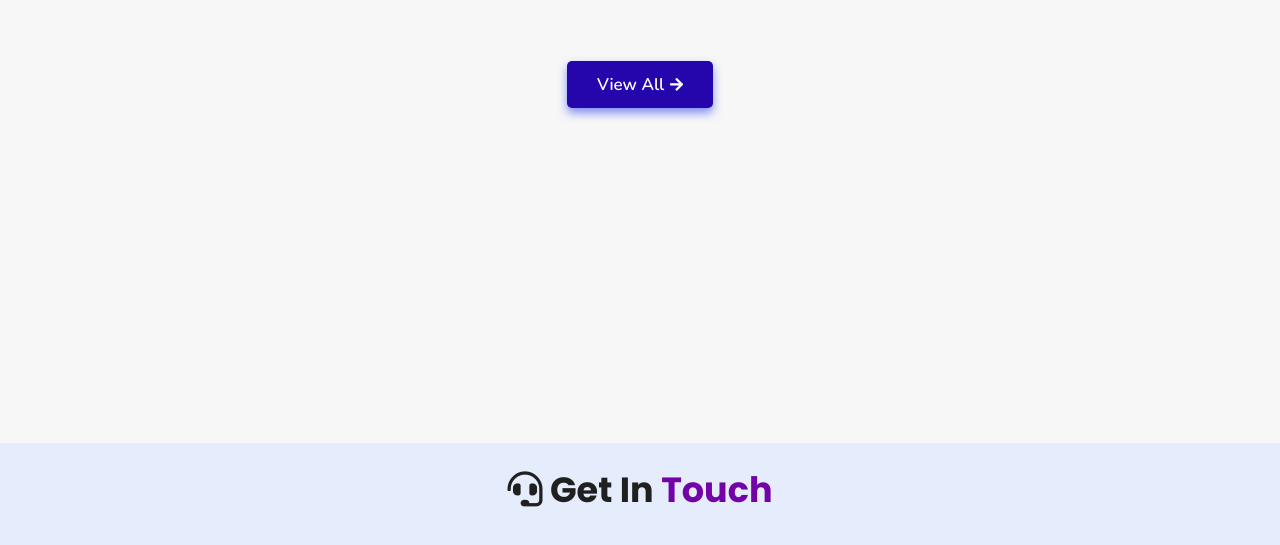
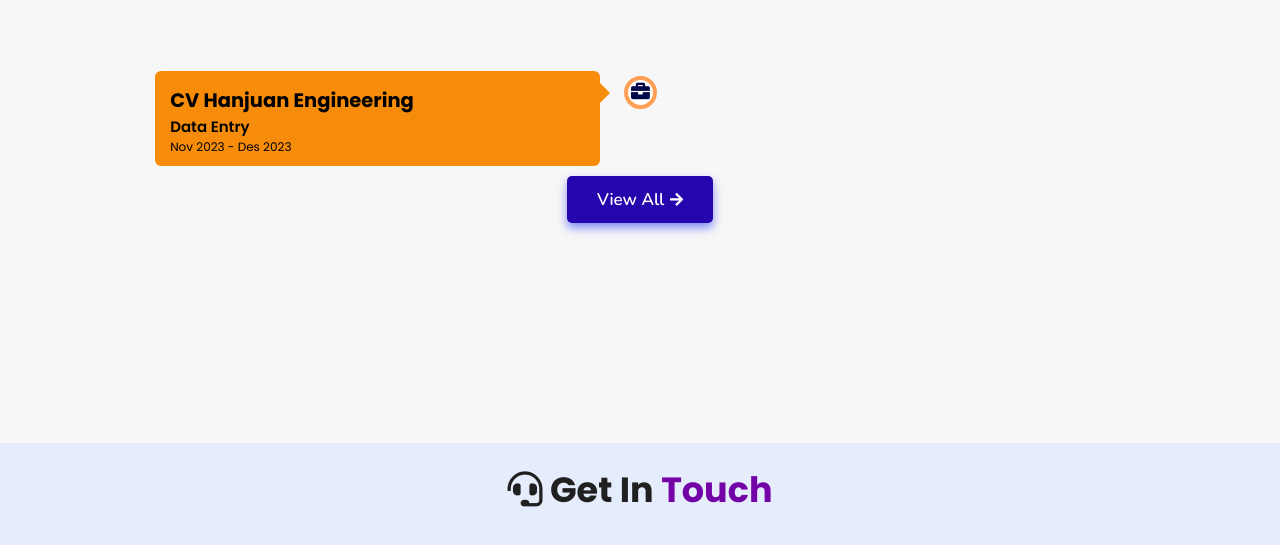
Before and after one commit to sahrul1610/sahrul1610.github.io, a plain HTML site: page index.html in a window 1280 px wide. Shown: the part 4338-4883 px from the top of the page. Drawn offline with nearby package versions, Linux system fonts and the light colour scheme; animation ran at ten frames a second.

Commit message:
perbaruan pengalaman

```diff
--- a/index.html
+++ b/index.html
@@ -241,6 +241,18 @@
           </div>
         </div>
       </div>
+        <div class="container left">
+          <div class="content">
+            <div class="tag">
+              <h2>CV Hanjuan Engineering</h2>
+            </div>
+            <div class="desc">
+              <h3>Data Entry</h3>
+              <p>Nov 2023 - Des 2023</p>
+            </div>
+          </div>
+        </div>
+      </div>
 
       <div class="morebtn">
         <a href="/experience" class="btn"><span>View All</span>
```
